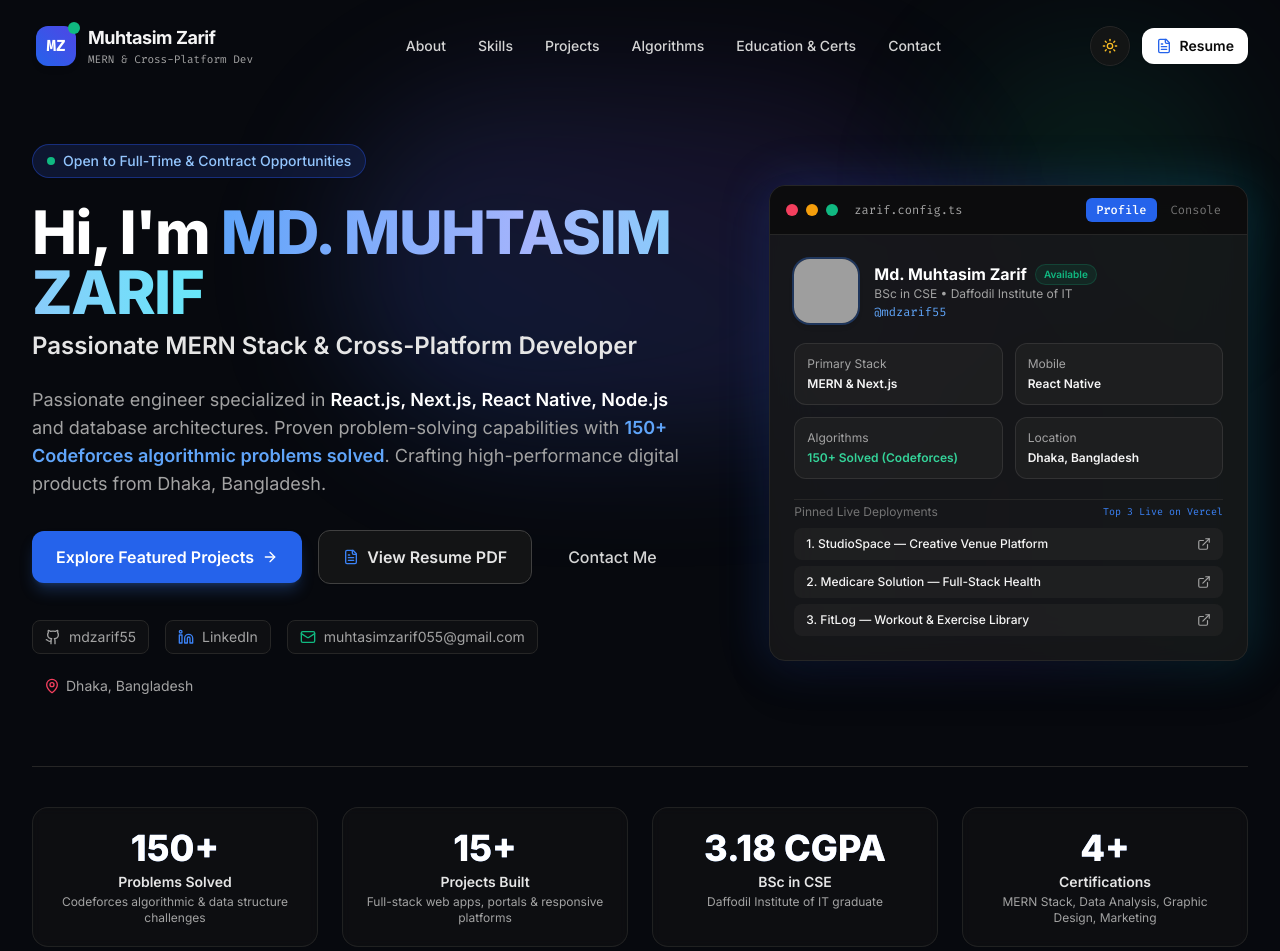
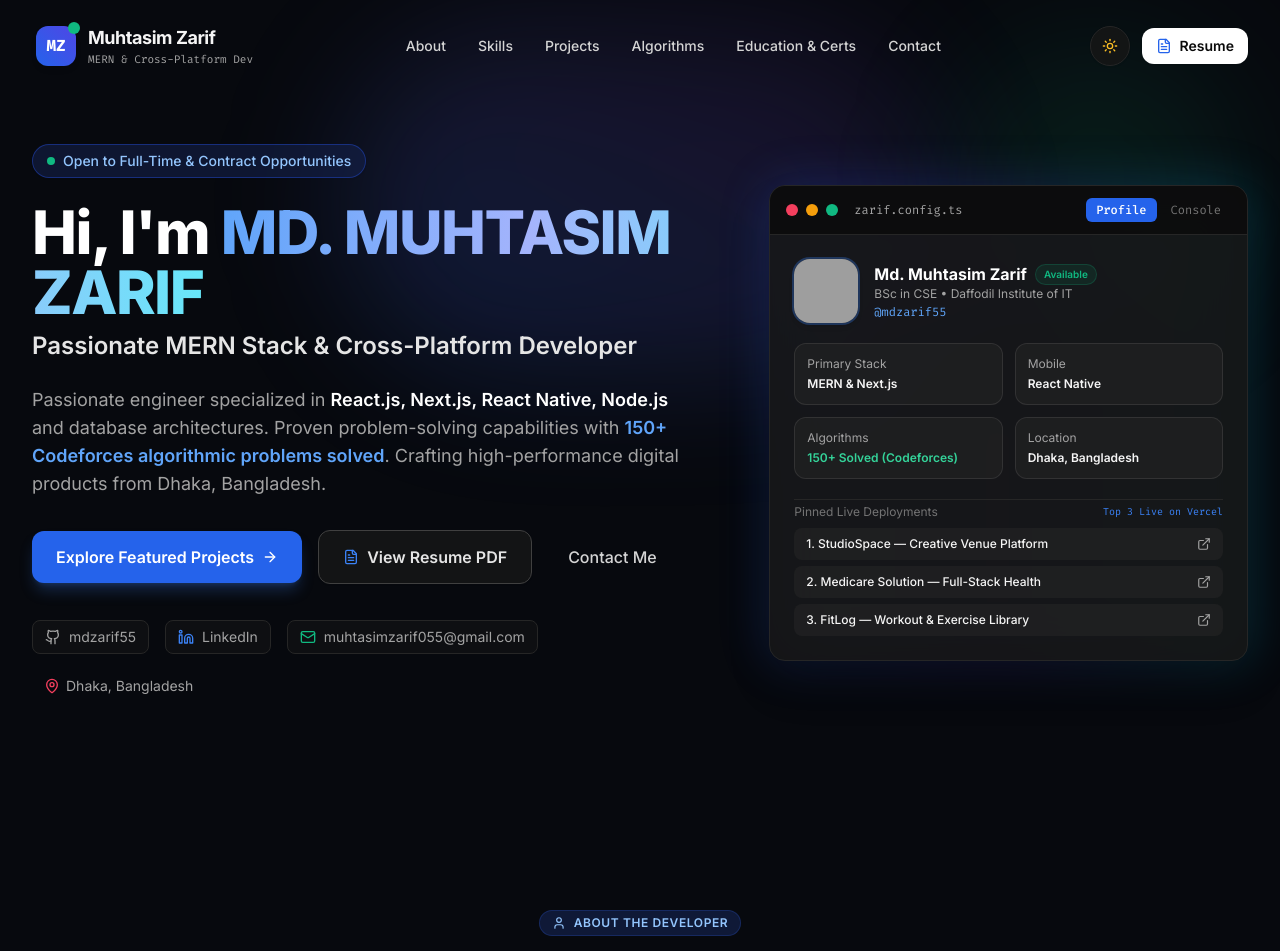
Before and after one commit to mdzarif55/portfolio, a Next.js app: page / in a window 1280 px wide. Shown: the top 951 px of the page. Built offline with nearby package versions, Linux system fonts and the light colour scheme; grey boxes are pictures that could not be loaded.

Commit message:
Remove stats strip before about developer section

```diff
--- a/src/components/Hero.tsx
+++ b/src/components/Hero.tsx
@@ -24,7 +24,7 @@ interface HeroProps {
 }
 
 export function Hero({ onOpenResume }: HeroProps) {
-  const { personal, stats } = portfolioData;
+  const { personal } = portfolioData;
   const [activeTab, setActiveTab] = useState<"profile" | "terminal">("profile");
 
   return (
@@ -348,28 +348,6 @@ export function Hero({ onOpenResume }: HeroProps) {
             </div>
           </div>
         </div>
-
-        {/* Stats Strip */}
-        <div className="mt-16 pt-10 border-t border-neutral-200 dark:border-neutral-800">
-          <div className="grid grid-cols-2 md:grid-cols-4 gap-6 text-center">
-            {stats.map((stat, i) => (
-              <div
-                key={stat.label}
-                className="p-5 rounded-2xl bg-white/60 dark:bg-neutral-900/40 border border-neutral-200/80 dark:border-neutral-800/80 backdrop-blur-sm hover:border-blue-500/40 transition-colors"
-              >
-                <div className="text-2xl sm:text-3xl lg:text-4xl font-extrabold text-neutral-900 dark:text-white bg-gradient-to-r from-blue-600 to-indigo-600 dark:from-blue-400 dark:to-indigo-300 bg-clip-text text-transparent">
-                  {stat.value}
-                </div>
-                <div className="text-sm font-semibold text-neutral-800 dark:text-neutral-200 mt-1">
-                  {stat.label}
-                </div>
-                <div className="text-xs text-neutral-500 dark:text-neutral-400 mt-0.5">
-                  {stat.description}
-                </div>
-              </div>
-            ))}
-          </div>
-        </div>
       </div>
     </section>
   );
```
